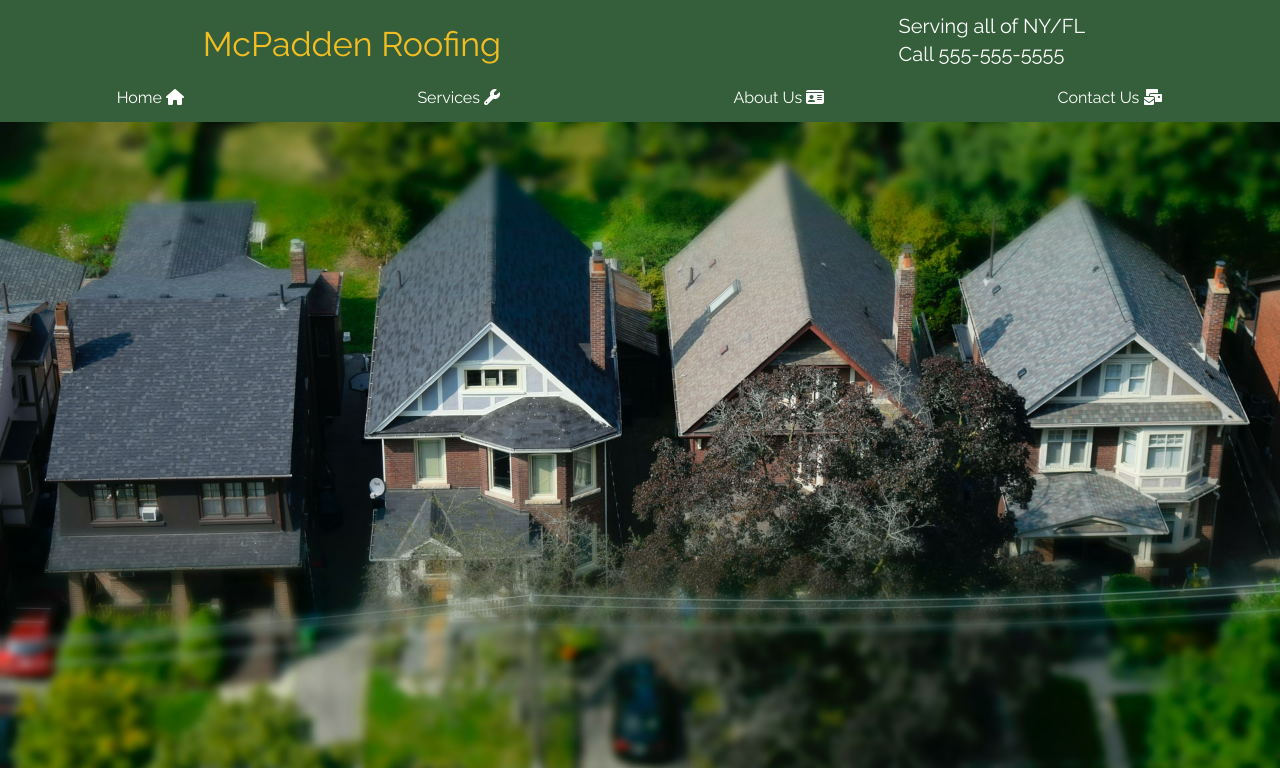
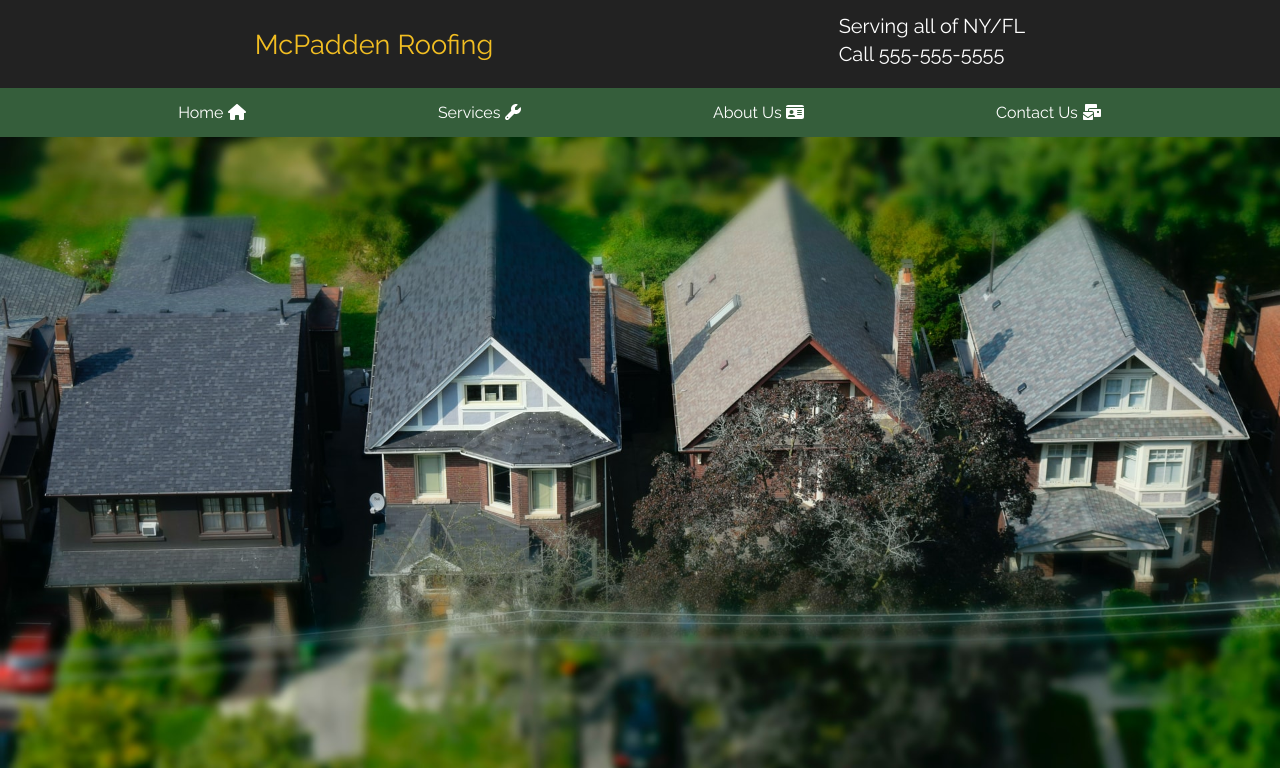
Before and after one commit to tmcfadden7/mcpadden-roofing-react-app, a React (Create React App) app: page / in a window 1280 px wide. Shown: the top 768 px of the page. Built offline with nearby package versions, Linux system fonts and the light colour scheme.

Commit message:
add section for logo and adjust styles

```diff
--- a/src/App.css
+++ b/src/App.css
@@ -153,7 +153,11 @@ select {
 header {
 	background-color: #355e3b;
 }
-header nav {
+header #top-header {
+	background-color: #222;
+}
+header #top-header h1 {
+	font-size: 1.7em;
 	color: #f2be22;
 }
 
--- a/src/components/Header.js
+++ b/src/components/Header.js
@@ -9,10 +9,11 @@ import {
 function Header() {
 	return (
 		<>
-			<header className='pt-3'>
-				<nav>
+			<header>
+				<section id='top-header' className='py-3'>
+					<div className='container'>
 						<div className='d-flex justify-content-around align-items-center'>
-						<h1 className='p-2 text-center'>McPadden Roofing</h1>
+							<h1 className='text-center'>McPadden Roofing</h1>
 							<div className='text-white'>
 								<p className='lead'>
 									<strong>Serving all of NY/FL</strong>
@@ -22,7 +23,10 @@ function Header() {
 								</p>
 							</div>
 						</div>
-
+					</div>
+				</section>
+				<div className='container'>
+					<nav>
 						<ul className='d-flex justify-content-around align-items-center text-white'>
 							<li className='nav-item d-none d-md-block p-3'>
 								<a href='#home'>
@@ -66,6 +70,7 @@ function Header() {
 							</li>
 						</ul>
 					</nav>
+				</div>
 			</header>
 			<section className='jumbotron'>
 				<div className='container'></div>
```
Lines whose indentation alone changed are shown as unchanged.
